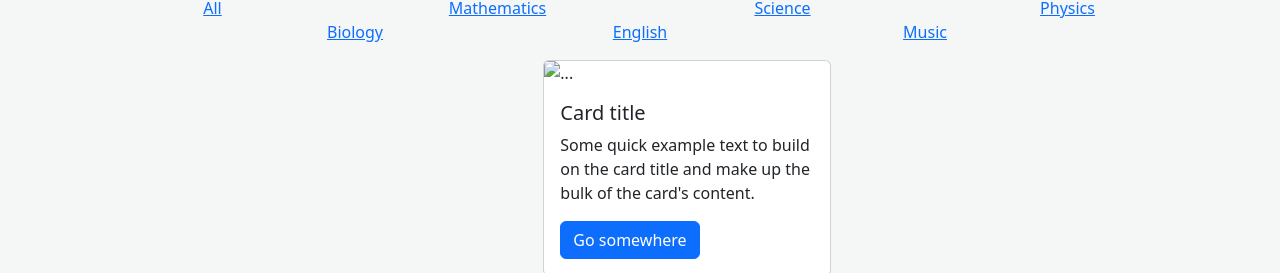
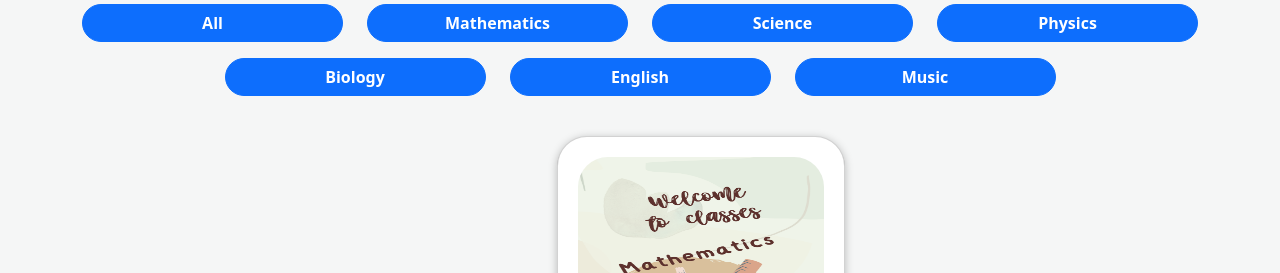
Before and after one commit to FlukeKitikorn/Course-recommendation-website, a plain HTML site: page index.html in a window 1280 px wide. Shown: the part 712-985 px from the top of the page. Drawn offline with Linux system fonts and the light colour scheme.

Commit message:
Add .json

```diff
--- a/asset/css/style.css
+++ b/asset/css/style.css
@@ -73,6 +73,27 @@ body{
     display: none;
 }
 
+.card-img-top{
+    border-radius: 50px;
+    padding: 20px;
+}
+.card{
+    border-radius: 30px;
+    box-shadow: rgb(0, 0, 0, 0.25) 0px 0.0625em, rgba(0, 0, 0, 0.25) 0px 0.125em 0.5em, rgba(255, 255, 255, 0.1) 0px 0px 0px 1px inset;
+}
+.card-body{
+    padding: 25px;
+    margin-top: -15px;
+}
+.btn-primary{
+    border-radius: 50px;
+    width: 120px;
+}
+#sub:hover{
+    cursor: pointer;
+    transform: scale(1.1);
+}
+
 /* Mobile */
 @media (max-width: 576px) {
     #content-sub {
--- a/index.html
+++ b/index.html
@@ -94,7 +94,7 @@
 
     <!-- Start Categories -->
     <section class="my-3 container text-center">
-      <div  id="text-header"><h2>Categories</h2></div>
+      <div class="mb-3" id="text-header"><h2>Categories</h2></div>
       <select class="form-select dropdown-menu-sm" aria-label="Small screen category menu">
         <option selected>Choose category</option>
         <option value="all">All</option>
@@ -103,45 +103,48 @@
         <option value="physics">Physics</option>
         <option value="biology">Biology</option>
         <option value="english">English</option>
+        <option value="music">Music</option>
       </select>
-      <div class="row justify-content-center " id="content-sub">
-        <div class="col-lg-3  col-md-4 col-sm-6">
-          <a href="#">All</a>
+      <div class="row justify-content-center my-2" id="content-sub">
+        <div class="col-lg-3 col-md-4 col-sm-6 mb-3">
+          <a href="#" value="all" class="btn btn-primary w-100 text-white" role="button"><strong>All</strong></a>
         </div>
-        <div class="col-lg-3 col-sm-4 ">
-          <a href="#">Mathematics</a>
+        <div class="col-lg-3 col-md-4 col-sm-6 mb-3">
+          <a href="#" value="math" class="btn btn-primary w-100 text-white" role="button"><strong>Mathematics</strong></a>
         </div>
-        <div class="col-lg-3  col-sm-4  col-sm-6">
-          <a href="#">Science</a>
+        <div class="col-lg-3 col-md-4 col-sm-6 mb-3">
+          <a href="#" value="science" class="btn btn-primary w-100 text-white" role="button"><strong>Science</strong></a>
         </div>
-        <div class="col-lg-3  col-md-4 col-sm-6">
-          <a href="#">Physics</a>
+        <div class="col-lg-3 col-md-4 col-sm-6 mb-3">
+          <a href="#" value="physics" class="btn btn-primary w-100 text-white" role="button"><strong>Physics</strong></a>
         </div>
-        <div class="col-lg-3  col-md-4 col-sm-6">
-          <a href="#">Biology</a>
+        <div class="col-lg-3 col-md-4 col-sm-6 mb-3">
+          <a href="#" value="biology" class="btn btn-primary w-100 text-white" role="button"><strong>Biology</strong></a>
         </div>
-        <div class="col-lg-3  col-md-4 col-sm-6">
-          <a href="#">English</a>
+        <div class="col-lg-3 col-md-4 col-sm-6 mb-3">
+          <a href="#" value="english" class="btn btn-primary w-100 text-white" role="button"><strong>English</strong></a>
         </div>
-        <div class="col-lg-3  col-md-4 col-sm-6">
-          <a href="#">Music</a>
+        <div class="col-lg-3 col-md-4 col-sm-6 mb-3">
+          <a href="#" value="music" class="btn btn-primary w-100 text-white" role="button"><strong>Music</strong></a>
         </div>
+      </div>
 
-
-      </div>
     </section>
     <!-- End Categories -->
 
     <!-- Start Subject -->
-    <section id="sub">
+    <section class="my-4 container" >
       <div class="row justify-content-center">
-        <div class="col col-sm-1 col-md-3 col-lg-2">
+        <div class="col col-sm-1 col-md-3 col-lg-2" id="sub">
           <div class="card" style="width: 18rem;">
-            <img src="..." class="card-img-top" alt="...">
+            <img src="./asset/img/Subject/1.png" class="card-img-top w-100" alt="sub1" style="height: 30vh;">
             <div class="card-body">
               <h5 class="card-title">Card title</h5>
               <p class="card-text">Some quick example text to build on the card title and make up the bulk of the card's content.</p>
-              <a href="#" class="btn btn-primary">Go somewhere</a>
+            </div>
+            <div class="d-flex justify-content-around mb-3">
+              <h3>140</h3>
+              <button class="btn btn-primary">Buy now</button>
             </div>
           </div>
         </div>
@@ -149,7 +152,9 @@
     </section>
     <!-- End Suject -->
 
-    <footer class="bg-dark">
+
+    <!-- Start footer -->
+    <footer class="bg-dark" >
       <div class="container p-4 pb-0" id="social-footer">
           <section class="mb-4 text-center">
               <!-- Facebook -->
@@ -198,6 +203,8 @@
           </p>
       </div>
   </footer>
+  <!-- End footer -->
+
     <script src="/asset/js/bootstrap.min.js"></script>
     <!-- Font awesome -->
     <script src="https://kit.fontawesome.com/33742628d2.js" crossorigin="anonymous"></script>
```
Also changed, not shown: product.json (added, +11 -0 lines), asset/img/Subject/1.png (added), asset/img/Subject/2.png (added), asset/img/Subject/3.png (added), asset/img/Subject/4.png (added), asset/img/Subject/5.png (added), asset/img/Subject/6.png (added).
